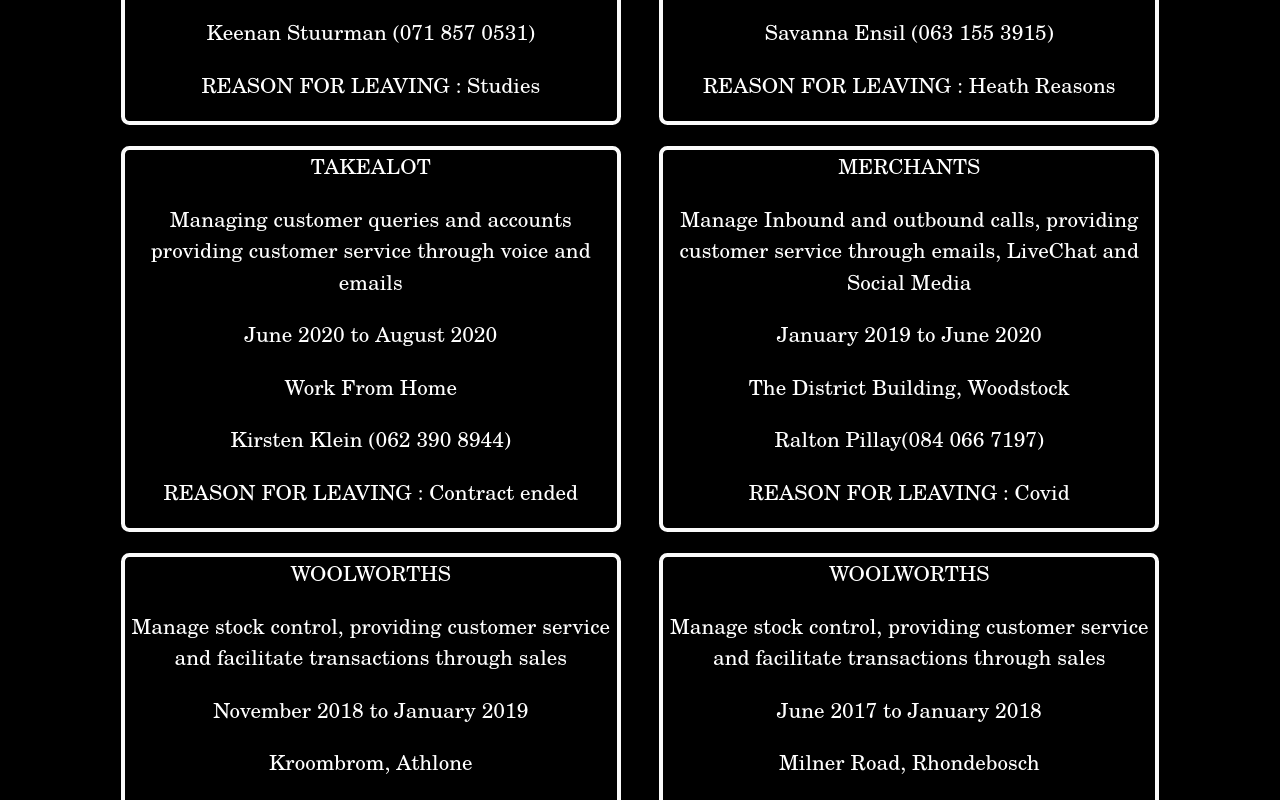
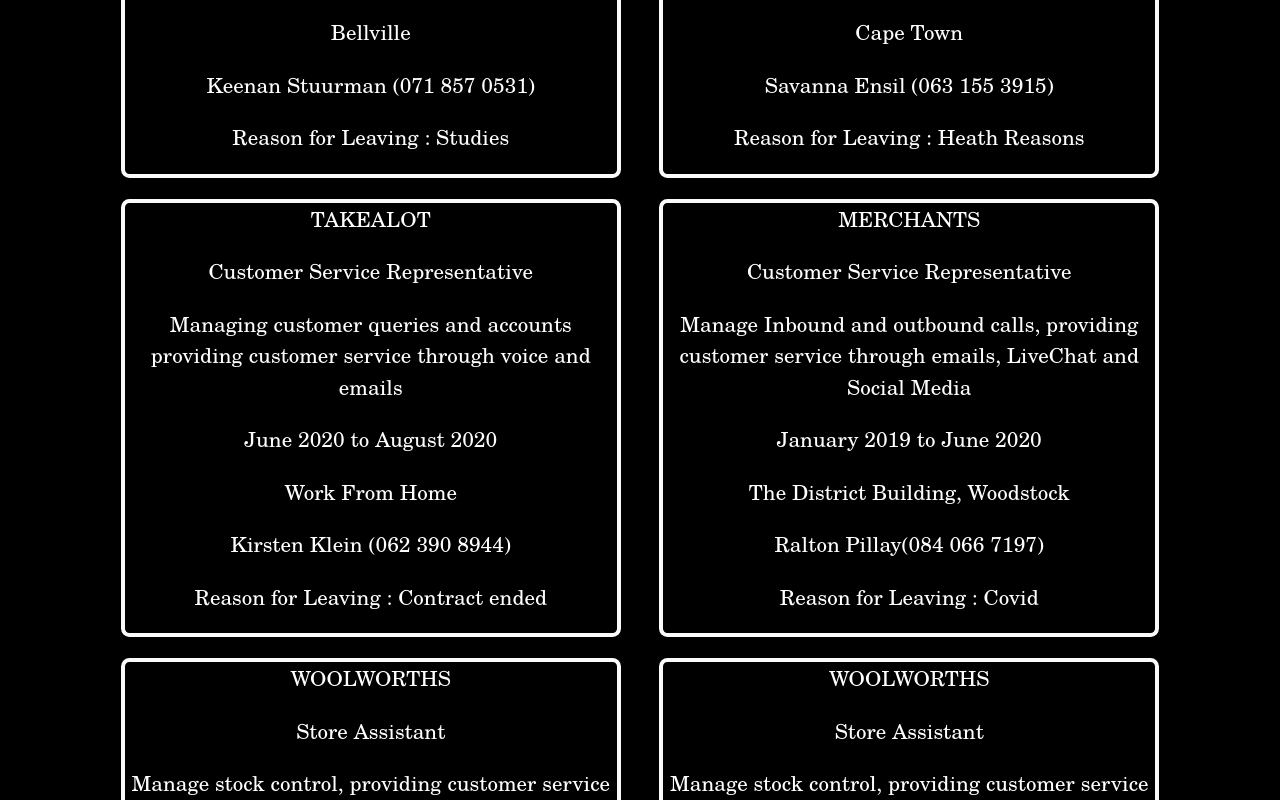
Before and after one commit to Tempestfury11/Vue_Project, a Vue app: page /resume in a window 1280 px wide. Shown: the part 1120-1920 px from the top of the page. Built offline with nearby package versions, Linux system fonts and the light colour scheme.

Commit message:
resume role added

```diff
--- a/src/components/resumeCards.vue
+++ b/src/components/resumeCards.vue
@@ -8,11 +8,12 @@
       >
         <div class="card">
           <p>{{ item.title }}</p>
+          <p>{{ item.role}}</p>
           <p>{{ item.duties }}</p>
           <p>{{ item.duration }}</p>
           <p>{{ item.location }}</p>
           <p>{{ item.referances }}</p>
-          <p>REASON FOR LEAVING : {{item.rol}}</p>
+          <p>Reason for Leaving : {{item.rfl}}</p>
         </div>
         <br />
       </div>
@@ -28,56 +29,62 @@ export default {
         {
           id: 1,
           title: "BES UTILITIES",
+          role: "Customer Service Representative",
           duties: "Managing customer queries and accounts providing customer service through voice and emails",
           duration: "June 2021 to April 2022",
           location: "Bellville",
           referances: "Keenan Stuurman (071 857 0531)",
-          rol: "Studies"
+          rfl: "Studies"
         },
         {
           id: 2,
           title: "CAPITA",
+          role: "Customer Service Representative",
           duties: "Managing customer related queries and accounts providing customer service through voice and emails",
           duration: "January 2021 to May 2021",
           location: "Cape Town",
           referances: "Savanna Ensil (063 155 3915)",
-          rol: "Heath Reasons"
+          rfl: "Heath Reasons"
         },
         {
           id: 3,
           title: "TAKEALOT",
+          role: "Customer Service Representative",
           duties: "Managing customer queries and accounts providing customer service through voice and emails",
           duration: "June 2020 to August 2020",
           location: "Work From Home",
           referances: "Kirsten Klein (062 390 8944)",
-          rol: "Contract ended"
+          rfl: "Contract ended"
         },
         {
           id: 4,
           title: "MERCHANTS",
+          role: "Customer Service Representative",
           duties: "Manage Inbound and outbound calls, providing customer service through emails, LiveChat and Social Media",
           duration: "January 2019 to June 2020",
           location: "The District Building, Woodstock",
           referances: "Ralton Pillay(084 066 7197)",
-          rol: "Covid"
+          rfl: "Covid"
         },
         {
           id: 5,
           title: "WOOLWORTHS",
+          role: "Store Assistant",
           duties: "Manage stock control, providing customer service and facilitate transactions through sales",
           duration: "November 2018 to January 2019",
           location: "Kroombrom, Athlone",
           referances: "Sharon Matthysen (068 257 8605)",
-          rol: "Contract Ended"
+          rfl: "Contract Ended"
         },
         {
           id: 6,
           title: "WOOLWORTHS",
+          role: "Store Assistant",
           duties: "Manage stock control, providing customer service and facilitate transactions through sales",
           duration: "June 2017 to January 2018",
           location: "Milner Road, Rhondebosch",
           referances: "Nuraan Samsodien (065 943 5988)",
-          rol: "Studies"
+          rfl: "Studies"
         },
       ],
     };
--- a/src/views/AboutView.vue
+++ b/src/views/AboutView.vue
@@ -115,11 +115,6 @@ export default {
   color: white;
 }
 
-.button2:hover {
-  background-color: white;
-  color: black;
-}
-
 #heading {
   color: #00a5ff
 }
```
